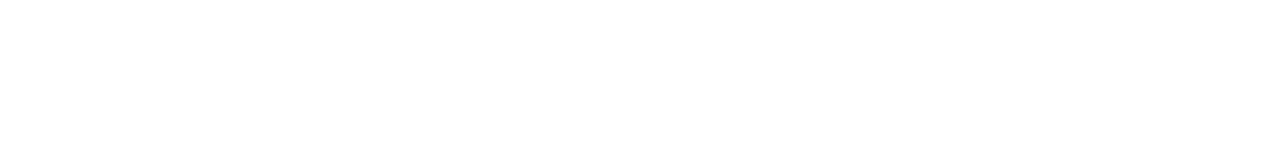
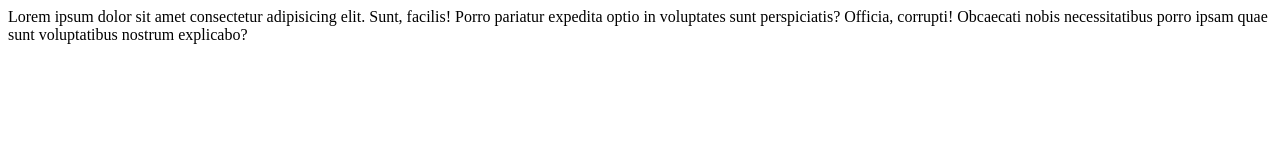
Before and after one commit to Aziz-CARVAXAL/second-project, a plain HTML site: page index.html in a window 1280 px wide. Drawn offline with Linux system fonts and the light colour scheme.

Commit message:
added magic code

```diff
--- a/index.html
+++ b/index.html
@@ -6,6 +6,7 @@
     <title>Document</title>
 </head>
 <body>
-
+    Lorem ipsum dolor sit amet consectetur adipisicing elit. Sunt, facilis! Porro pariatur expedita optio in voluptates sunt perspiciatis?
+     Officia, corrupti! Obcaecati nobis necessitatibus porro ipsam quae sunt voluptatibus nostrum explicabo?
 </body>
 </html>
```
